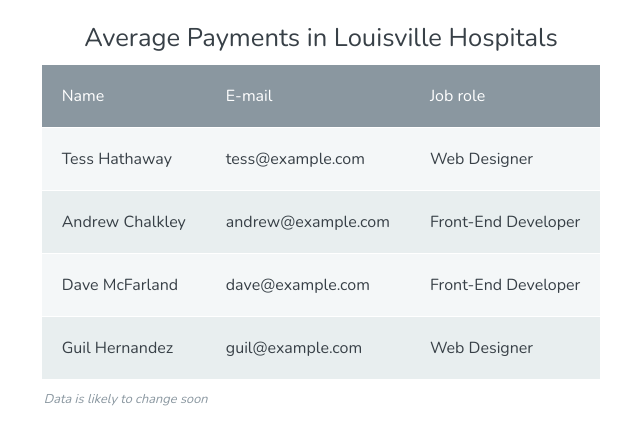
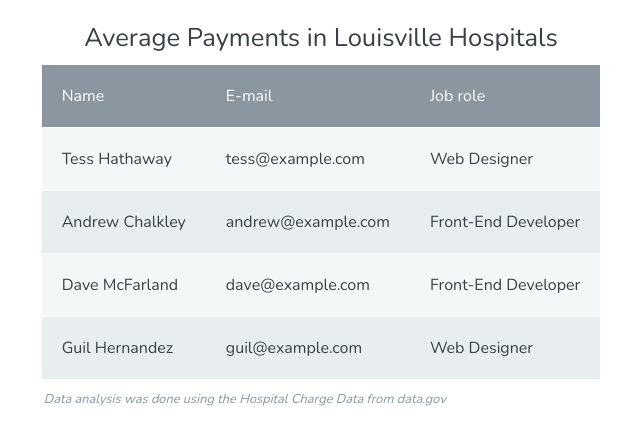
Before and after one commit to pranayaryal/tables, a plain HTML site: page index.html in a window 1280 px wide. Shown: the whole page, without its empty margins (319-959 px from the left). Drawn offline with nearby package versions, Linux system fonts and the light colour scheme.

Commit message:
Update index.html

```diff
--- a/index.html
+++ b/index.html
@@ -21,7 +21,7 @@
       </thead>
       <tfoot>
         <tr>
-          <td colspan="3">Data is likely to change soon</td>
+          <td colspan="3">Data analysis was done using the Hospital Charge Data from data.gov</td>
         </tr>
       </tfoot>
       <tbody>
```
